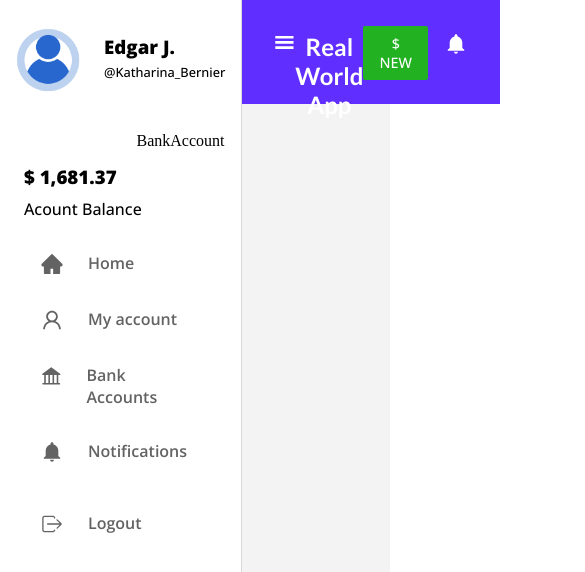
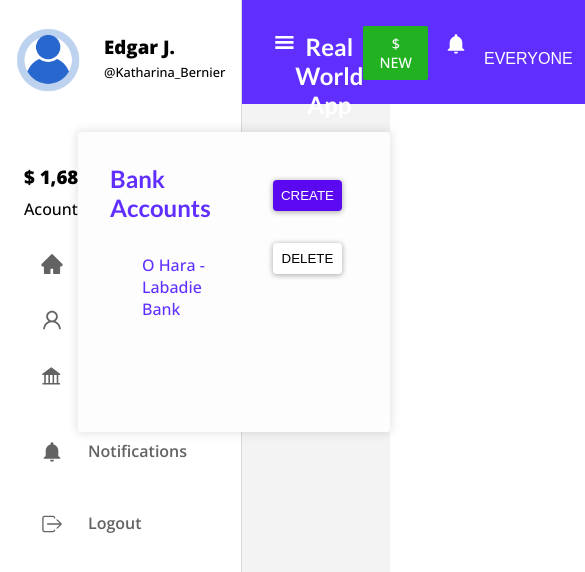
Before and after one commit to rafaelbranco5/team3BankFrontend, a React (Vite) app: page /bankaccount in a window 390 px wide. Both pictures are taken after a click on the button 284 px from the left and 44 px from the top of the page. Shown: the top 572 px of the page, 585 px wide, since content can reach past the window. Built offline with nearby package versions, Linux system fonts and the light colour scheme.

Commit message:
Added the hidden nav after you click the hamburger menu

```diff
--- a/package.json
+++ b/package.json
@@ -9,6 +9,7 @@
     "preview": "vite preview"
   },
   "dependencies": {
+    "axios": "^1.2.0",
     "react": "^18.2.0",
     "react-dom": "^18.2.0",
     "react-icons": "^4.6.0",
--- /dev/null
+++ b/src/Compontents/Button.jsx
@@ -0,0 +1,27 @@
+import React from 'react'
+import styled from 'styled-components'
+
+const ButtonEl = styled.button`
+    border: none;
+    margin: 1rem;
+    background: none;
+    background-color: #5a09f1;
+    color: white;
+    padding: .5rem;
+    text-transform: uppercase;
+    border-radius: 4px;
+    box-shadow: 0px 1px 5px 1px rgba(0,0,0,0.27);
+    -webkit-box-shadow: 0px 1px 5px 1px rgba(0,0,0,0.27);
+    -moz-box-shadow: 0px 1px 5px 1px rgba(0,0,0,0.27);
+    cursor: pointer;
+`
+
+const Button = ({text, givenStyles={}}) => {
+    return (
+        <ButtonEl style={givenStyles}>
+            {text}
+        </ButtonEl>
+    )
+}
+
+export default Button
--- /dev/null
+++ b/src/Compontents/MainContainer.jsx
@@ -0,0 +1,23 @@
+import React from 'react'
+import styled from 'styled-components'
+
+const MainContainerEl = styled.main`
+    display: flex;
+    background-color: #fdfdfd;
+    padding-bottom: 3rem;
+    min-width: 50vw;
+    -webkit-box-shadow: 0px 0px 10px 2px rgba(0,0,0,0.1);
+    box-shadow: 0px 0px 10px 2px rgba(0,0,0,0.1);
+    border-radius: 3px;
+    flex-direction: column;
+`
+
+const MainContainer = ({ children }) => {
+    return (
+        <MainContainerEl>
+            {children}
+        </MainContainerEl>
+    )
+}
+
+export default MainContainer
--- a/src/Compontents/TopNavbar.jsx
+++ b/src/Compontents/TopNavbar.jsx
@@ -2,6 +2,8 @@ import React, { useState } from 'react'
 import styled from 'styled-components'
 import { IoMdNotifications } from 'react-icons/io'
 import { GiHamburgerMenu } from 'react-icons/gi'
+import Button from './Button'
+import { Link } from 'react-router-dom'
 
 const NavbarContainer = styled.ul`
     display: flex;
@@ -46,6 +48,7 @@ const NavbarContainer = styled.ul`
         padding: 0;
         color: white;
     }
+
     .notificationButtonCont{
     }
     .notificationIndicator{
@@ -57,14 +60,33 @@ const NavbarContainer = styled.ul`
         text-align: center;
         color: white;
     }
+    .extendedNav {
+        margin-right: 1rem;
+        text-align: left;
+        color: white;
+        ul {
+            display: flex;
+            li {
+                margin: 1rem;
+                button {
+                    font-size: 1rem;
+                    text-transform: uppercase;
+                }
+            }
+        }
+    }
 `
 
 function TopNavbar() {
     const [notification, setNotification] = useState(true)
+    const [showextendedNav, setShowExtendedNav] = useState(false)
+    const extendNav = () => {
+        setShowExtendedNav(!showextendedNav);
+    }
     return (
         <NavbarContainer>
             <li>
-                <button><GiHamburgerMenu /> </button>
+                <button onClick={extendNav}><GiHamburgerMenu /> </button>
             </li>
             <li>
                 <h2>Real World App</h2>
@@ -78,6 +100,22 @@ function TopNavbar() {
                     </div>
                 </div>
             </li>
+            {showextendedNav &&
+                <li className='extendedNav'>
+                    <ul>
+                        <li>
+                            {/* <Link to={"/personal"}>Everyone</Link> */}
+                            <button>Everyone</button>
+                        </li>
+                        <li>
+                            <button>Friends</button>
+                        </li>
+                        <li>
+                            <button>Mine</button>
+                        </li>
+                    </ul>
+                </li>
+            }
         </NavbarContainer>
     )
 }
--- a/src/Compontents/UserSettings.jsx
+++ b/src/Compontents/UserSettings.jsx
@@ -4,13 +4,6 @@ import online_test from '../assets/online_test.svg'
 import InputField from './InputField'
 
 const UserSettingsCont = styled.div`
-    display: flex;
-    background-color: #fdfdfd;
-    padding-bottom: 3rem;
-    -webkit-box-shadow: 0px 0px 10px 2px rgba(0,0,0,0.1);
-    box-shadow: 0px 0px 10px 2px rgba(0,0,0,0.1);
-    border-radius: 3px;
-    flex-direction: column;
     img {
         height: 250px;
     }
@@ -32,7 +25,7 @@ const UserSettingsCont = styled.div`
         margin-right: 5rem;
         margin-left: 1rem;
         input {
-            width: 400px;
+            min-width: 500px;
             font-size: 1rem;
         }
         button {
--- a/src/Layout.jsx
+++ b/src/Layout.jsx
@@ -11,7 +11,7 @@ const LayoutContainer = styled.main`
     .childrenCont {
         position: absolute;
         top: 15%;
-        left: 35vw;
+        left: 20vw;
     }
 `
 
--- /dev/null
+++ b/src/api/axiosInstance.js
@@ -0,0 +1,6 @@
+import axios from 'axios';
+
+const axiosInstance = axios.create({
+    // API Gateway URL
+    // baseURL: 'http://localhost:3000',
+});
--- /dev/null
+++ b/src/api/userEndPoints.js
@@ -0,0 +1,6 @@
+export default userEndPoints = {
+    login: '/login',
+    signUp: '/signUp',
+    userSettings: 'user/settings',
+    // userBankAcount: 'bankaccount',
+}
--- a/src/pages/BankAccount.jsx
+++ b/src/pages/BankAccount.jsx
@@ -1,10 +1,43 @@
 import React from 'react'
+import MainContainer from '../Compontents/MainContainer'
 import Layout from '../Layout'
+import styled from 'styled-components'
+import Button from '../Compontents/Button'
+
+const BankAccountContainer = styled.div`
+  display: flex;
+  font-family: 'Lato', serif;
+  text-align: left;
+  padding: 2rem;
+  color: var(--primary-color);
+  justify-content: space-between;
+  .innerCont{
+    display: flex;
+    flex-direction: column;
+    .bankName {
+      margin: 2rem;
+      font-weight: 400;
+      font-family: 'Open Sans', serif;
+    }
+  }
+
+`
 
 const BankAccount = () => {
   return (
     <Layout>
-        <div>BankAccount</div>
+      <MainContainer>
+        <BankAccountContainer>
+          <div className='innerCont' >
+            <h2>Bank Accounts</h2>
+            <p className='bankName'>O Hara - Labadie Bank</p>
+          </div>
+          <div className='innerCont' >
+            <Button text="Create"/>
+            <Button givenStyles={{backgroundColor: "white", color: "black"}} text="Delete"/>
+          </div>
+        </BankAccountContainer>
+      </MainContainer>
     </Layout>
   )
 }
--- a/src/pages/Settings.jsx
+++ b/src/pages/Settings.jsx
@@ -1,11 +1,14 @@
 import React from 'react'
 import Layout from '../Layout'
 import UserSettings from '../Compontents/UserSettings'
+import MainContainer from '../Compontents/MainContainer'
 
 const Settings = () => {
   return (
     <Layout>
-      <UserSettings />
+      <MainContainer>
+        <UserSettings />
+      </MainContainer>
     </Layout>
   )
 }
```
Also changed, not shown: 1 other file (tests, documents, lock files or other folders).
